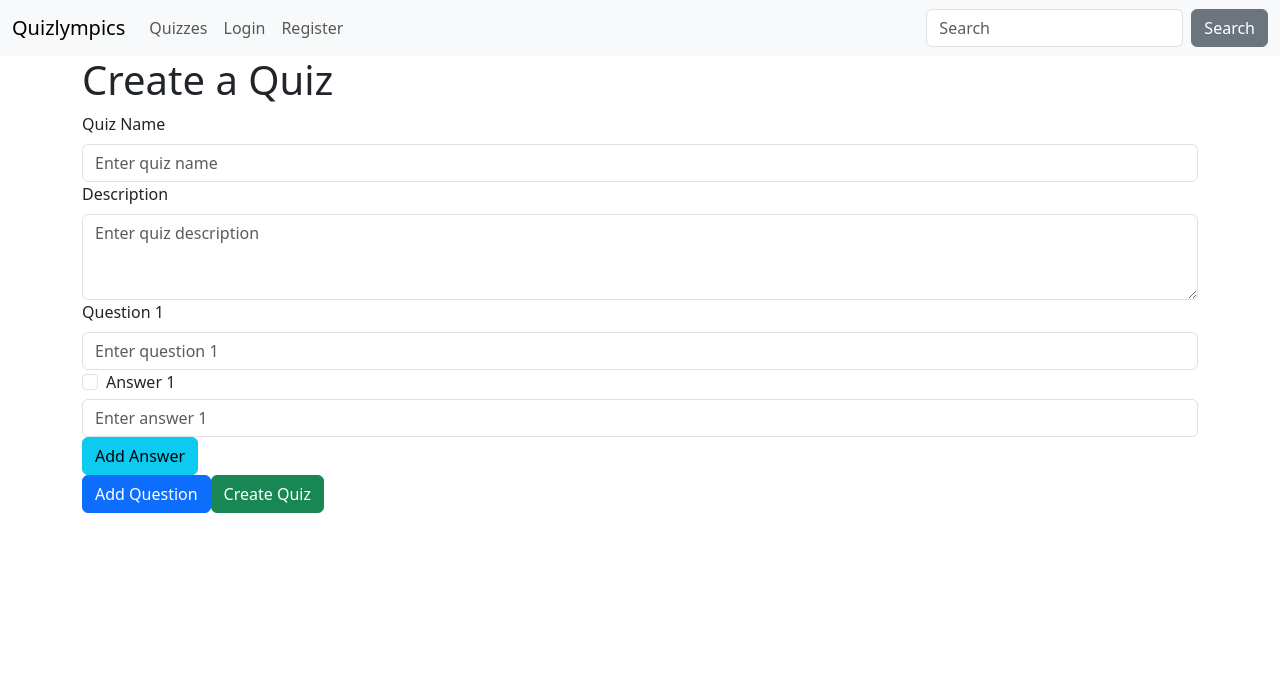
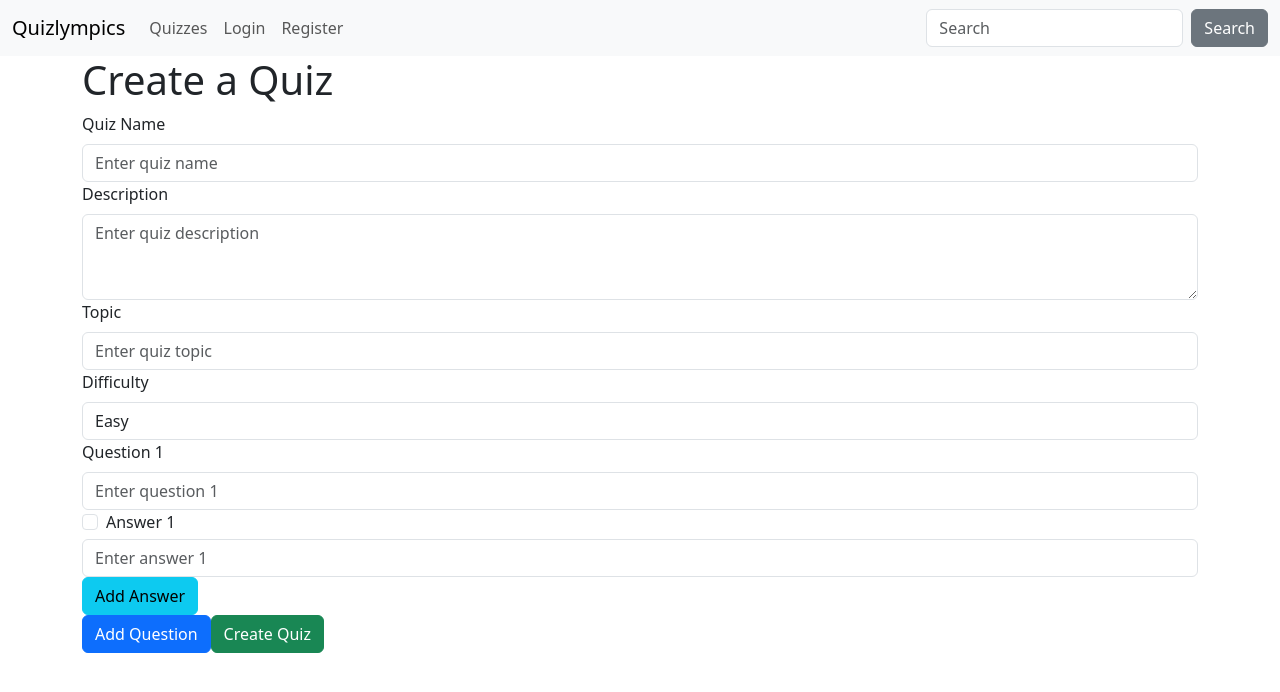
Before and after one commit to NyashaDZT/Project-4-Quiz-App, a React (Vite) app in the folder client/: page /createquiz in a window 1280 px wide. Shown: the top 692 px of the page. Built offline with nearby package versions, Linux system fonts and the light colour scheme.

Commit message:
create route created

```diff
--- a/client/src/Components/QuizCreate.jsx
+++ b/client/src/Components/QuizCreate.jsx
@@ -13,9 +13,12 @@ export default function QuizCreate() {
   const [quizData, setQuizData] = useState({
     name: '',
     description: '',
-    questionsCount: 1, // Default to one question
+    topic: '',
+    number_of_questions: 1,
+    time: 20,
+    pass_score: 0,
+    owner: user,
     questions: [{ text: '', answers: [{ text: '', correct: false }] }],
-    owner: user,
   })
 
   const handleInputChange = (field, value) => {
@@ -61,10 +64,10 @@ export default function QuizCreate() {
   }
 
   const handleAddQuestion = () => {
-    if (quizData.questionsCount < 10) {
+    if (quizData.number_of_questions < 10) {
       setQuizData((prevData) => ({
         ...prevData,
-        questionsCount: prevData.questionsCount + 1,
+        number_of_questions: prevData.number_of_questions+ 1,
         questions: [...prevData.questions, { text: '', answers: [{ text: '', correct: false }] }],
       }))
     }
@@ -133,6 +136,29 @@ export default function QuizCreate() {
           />
         </Form.Group>
 
+        <Form.Group controlId="quizTopic">
+              <Form.Label>Topic</Form.Label>
+              <Form.Control
+              type="text"
+              placeholder="Enter quiz topic"
+              value={quizData.topic}
+              onChange={(e) => handleInputChange('topic', e.target.value)}
+              />
+            </Form.Group>
+
+            <Form.Group controlId="quizDifficulty">
+              <Form.Label>Difficulty</Form.Label>
+              <Form.Control
+                as="select"
+                value={quizData.difficulty}
+                onChange={(e) => handleInputChange('difficulty', e.target.value)}
+                >
+              <option value="easy">Easy</option>
+              <option value="medium">Medium</option>
+              <option value="hard">Hard</option>
+              </Form.Control>
+            </Form.Group>
+
         {[...Array(quizData.questionsCount)].map((_, questionIndex) => (
           <div key={questionIndex}>
             <Form.Group controlId={`question-${questionIndex}`}>
```
